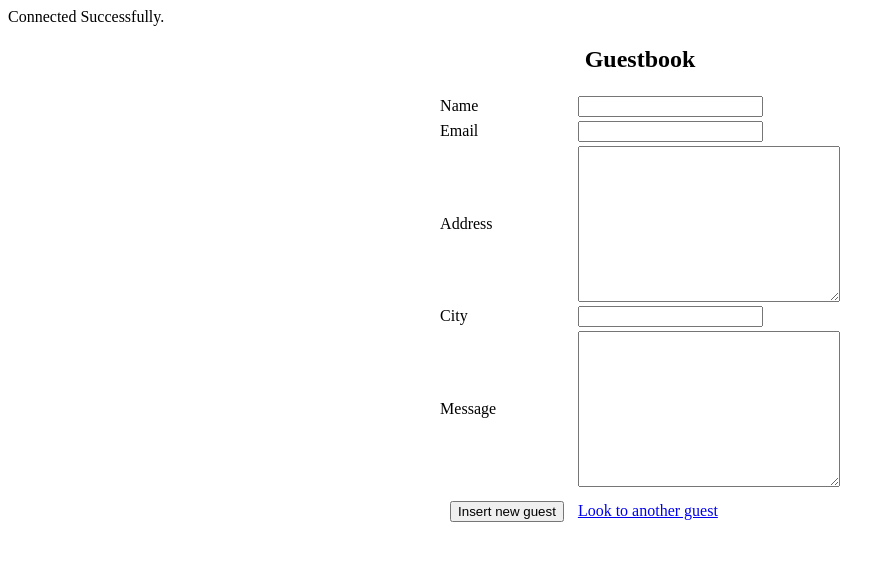
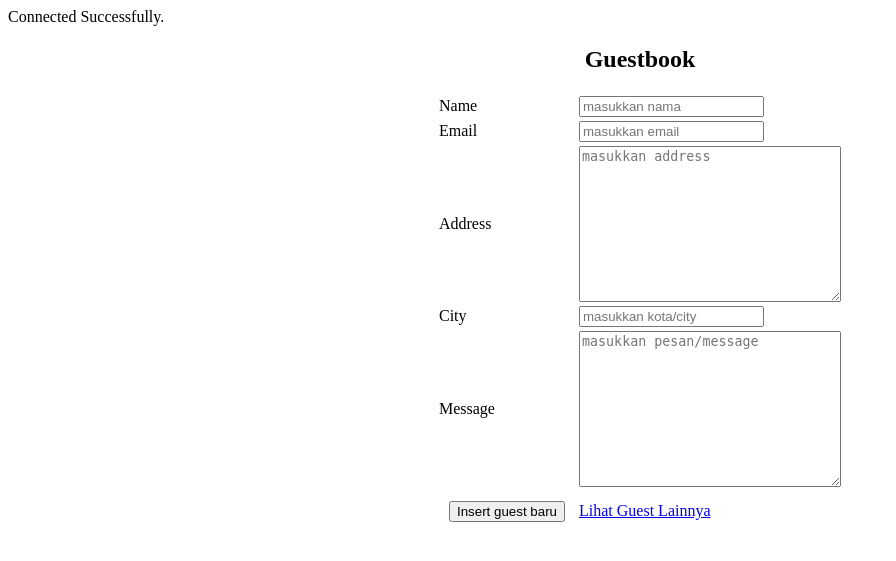
Before and after one commit to afrizalproject/teori-pemrograman-web, a PHP site: page /guestbook.php in a window 1280 px wide. Shown: the top 561 px of the page, without its empty margins (0-896 px from the left). Run offline with PHP 8.4, Linux system fonts and the light colour scheme.

Commit message:
finish quis

```diff
--- a/tugaskuis/auth/login.php
+++ b/tugaskuis/auth/login.php
@@ -16,7 +16,7 @@ session_start();
 <body>
     <center>
         <h2>
-            Login Form
+            Login
         </h2>
         <form action="" method="post">
             <table>
@@ -48,13 +48,11 @@ session_start();
         </form>
     </center>
 </body>
-
 </html>
 <?php
 if (isset($_POST['login'])) {
     $username = $_POST['username'];
     $password = $_POST['password'];
-
     //to prevent from mysqli injection
     $username = stripcslashes($username);
     $password = stripcslashes($password);
@@ -73,5 +71,4 @@ if (isset($_POST['login'])) {
         die('Password Salah');
     }
 }
-
 ?>
--- a/tugaskuis/auth/signup.php
+++ b/tugaskuis/auth/signup.php
@@ -14,7 +14,7 @@ include_once('../koneksi.php');
 <body>
     <center>
         <h2>
-            Sign Up Form
+            Sign Up
         </h2>
         <form action="" method="post">
             <table>
--- a/tugaskuis/guestbook.php
+++ b/tugaskuis/guestbook.php
@@ -21,7 +21,7 @@ include_once('koneksi.php')
                         <label for="name">Name</label>
                     </td>
                     <td>
-                        <input type="text" name="name" id="name" required>
+                        <input type="text" name="name" id="name" placeholder="masukkan nama" required>
                     </td>
                 </tr>
                 <tr>
@@ -29,7 +29,7 @@ include_once('koneksi.php')
                         <label for="email">Email</label>
                     </td>
                     <td>
-                        <input type="email" name="email" id="email" required>
+                        <input type="email" name="email" id="email" placeholder="masukkan email" required>
                     </td>
                 </tr>
                 <tr>
@@ -37,7 +37,7 @@ include_once('koneksi.php')
                         <label for="address">Address</label>
                     </td>
                     <td>
-                        <textarea name="address" id="" cols="30" rows="10" required></textarea>
+                        <textarea name="address" id="" cols="30" rows="10" placeholder="masukkan address" required></textarea>
                     </td>
                 </tr>
                 <tr>
@@ -45,7 +45,7 @@ include_once('koneksi.php')
                         <label for="city">City</label>
                     </td>
                     <td>
-                        <input type="text" name="city" id="city" required>
+                        <input type="text" name="city" id="city" placeholder="masukkan kota/city" required>
                     </td>
                 </tr>
                 <tr>
@@ -53,22 +53,21 @@ include_once('koneksi.php')
                         <label for="message">Message</label>
                     </td>
                     <td>
-                        <textarea name="message" id="" cols="30" rows="10" required></textarea>
+                        <textarea name="message" id="" cols="30" rows="10" placeholder="masukkan pesan/message" required></textarea>
                     </td>
                 </tr>
                 <tr>
                     <td>
-                        <button type="submit" name="submit" style="margin: 10px;"> Insert new guest</button>
+                        <button type="submit" name="submit" style="margin: 10px;"> Insert guest baru</button>
                     </td>
                     <td>
-                        <a href="guestlist.php">Look to another guest</a>
+                        <a href="guestlist.php">Lihat Guest Lainnya</a>
                     </td>
                 </tr>
             </form>
         </table>
     </center>
 </body>
-
 </html>
 <?php
 
@@ -83,7 +82,7 @@ if (isset($_POST['submit'])) {
     VALUES ('$name','$email','$address','$city','$message',now())";
 
     if ($conn->query($sql) === TRUE) {
-        echo "Guest created Successfully";
+        echo "Guest berhasil dibuat";
         header('location:guestlist.php');
     } else {
         echo "Error: " . $sql . "<br>" . $conn->error;
```
Also changed, not shown: 1 other file.
